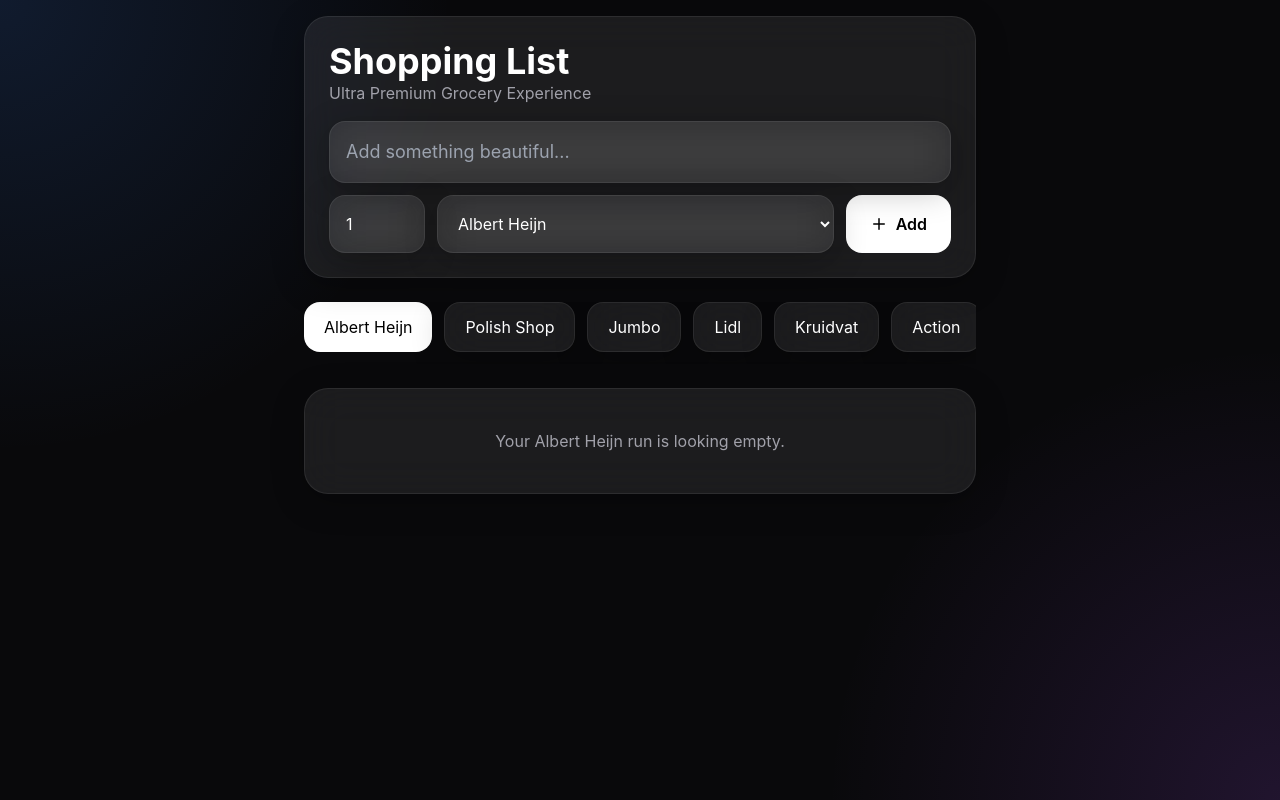
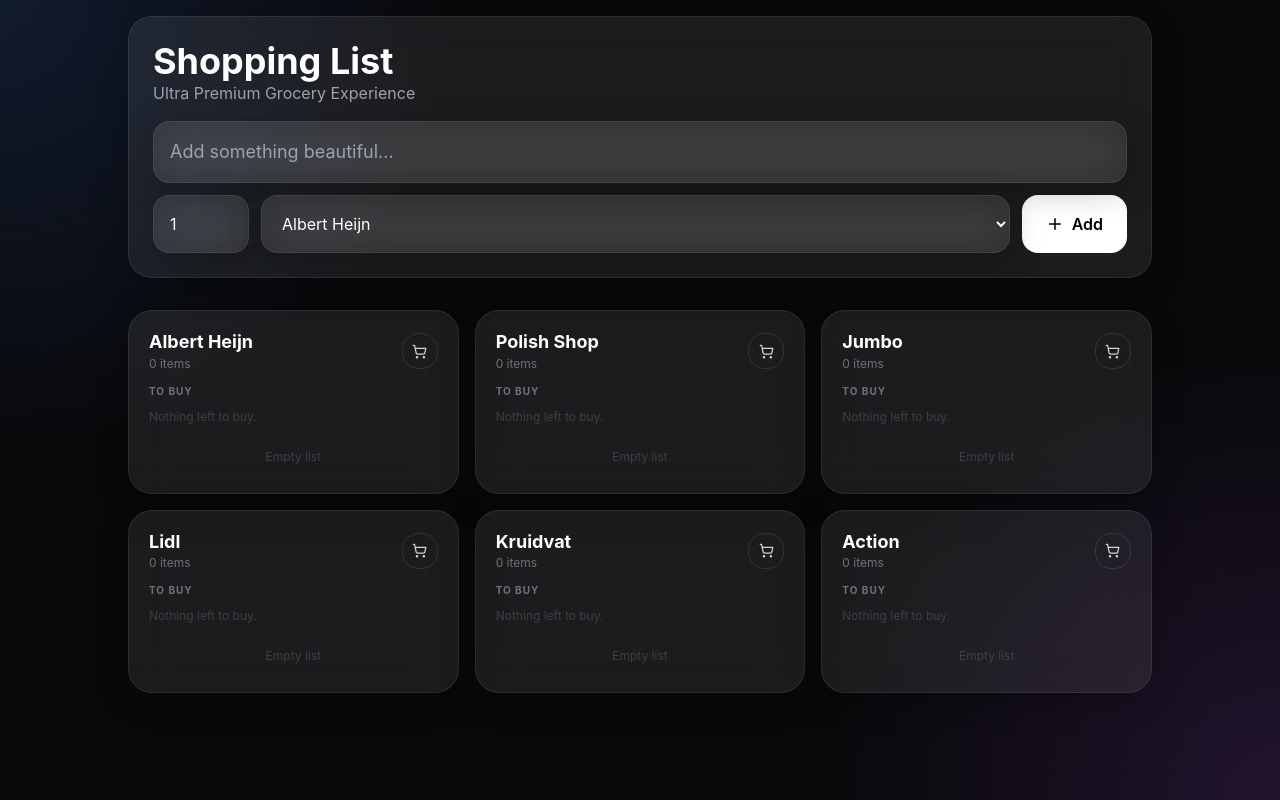
Before and after one commit to lucianpopa18/shopping-list-app, a React (Vite) app: page / in a window 1280 px wide. Built offline with nearby package versions, Linux system fonts and the light colour scheme.

Commit message:
Feature: vertical store cards grid (3/row), To Buy / Bought sections with layout animations

```diff
--- a/src/App.jsx
+++ b/src/App.jsx
@@ -1,7 +1,7 @@
 
 import { useState, useEffect } from 'react'
-import { motion } from 'framer-motion'
-import { Plus, Trash2, Check } from 'lucide-react'
+import { motion, AnimatePresence } from 'framer-motion'
+import { Plus, Trash2, Check, ShoppingCart } from 'lucide-react'
 
 const stores = [
   'Albert Heijn',
@@ -12,15 +12,126 @@ const stores = [
   'Action'
 ]
 
+function ItemRow({ item, storeName, onToggle, onDelete, bought }) {
+  return (
+    <motion.div
+      layout
+      layoutId={`item-${item.id}`}
+      initial={{ opacity: 0, scale: 0.95 }}
+      animate={{ opacity: bought ? 0.45 : 1, scale: 1 }}
+      exit={{ opacity: 0, scale: 0.9, transition: { duration: 0.15 } }}
+      transition={{ type: 'spring', stiffness: 400, damping: 30 }}
+      className="flex items-center justify-between py-2 border-b border-white/5 last:border-0"
+    >
+      <div className="flex items-center gap-3 min-w-0">
+        <motion.button
+          whileTap={{ scale: 0.82 }}
+          onClick={() => onToggle(storeName, item.id)}
+          className={`flex-shrink-0 w-6 h-6 rounded-full flex items-center justify-center transition-all ${
+            bought
+              ? 'bg-emerald-400 border-emerald-400'
+              : 'border border-white/30 hover:border-white/70'
+          }`}
+        >
+          {bought && <Check size={12} className="text-black" strokeWidth={3} />}
+        </motion.button>
+        <div className={`min-w-0 ${bought ? 'line-through' : ''}`}>
+          <div className="text-sm font-medium truncate">{item.name}</div>
+          <div className="text-xs text-zinc-500">Qty: {item.qty}</div>
+        </div>
+      </div>
+      <motion.button
+        whileTap={{ scale: 0.82 }}
+        onClick={() => onDelete(storeName, item.id)}
+        className="flex-shrink-0 ml-2 opacity-25 hover:opacity-80 transition-opacity"
+      >
+        <Trash2 size={13} />
+      </motion.button>
+    </motion.div>
+  )
+}
+
+function StoreCard({ storeName, items, onToggle, onDelete }) {
+  const toBuy  = items.filter(i => !i.completed)
+  const bought = items.filter(i => i.completed)
+
+  return (
+    <motion.div layout className="glass rounded-3xl p-5 flex flex-col gap-3 h-full">
+      {/* Card header */}
+      <div className="flex items-center justify-between">
+        <div>
+          <h2 className="text-lg font-bold leading-tight">{storeName}</h2>
+          <p className="text-xs text-zinc-500 mt-0.5">
+            {items.length} item{items.length !== 1 ? 's' : ''}
+            {bought.length > 0 && ` · ${bought.length} done`}
+          </p>
+        </div>
+        <div className="w-9 h-9 rounded-2xl bg-white/8 border border-white/10 flex items-center justify-center">
+          <ShoppingCart size={15} className="text-zinc-300" />
+        </div>
+      </div>
+
+      {/* To Buy */}
+      {(toBuy.length > 0 || items.length === 0) && (
+        <div>
+          <p className="text-[10px] font-bold text-zinc-500 uppercase tracking-widest mb-1.5">
+            To Buy
+          </p>
+          {toBuy.length === 0 ? (
+            <p className="text-xs text-zinc-700 py-1">Nothing left to buy.</p>
+          ) : (
+            <AnimatePresence initial={false}>
+              {toBuy.map(item => (
+                <ItemRow
+                  key={item.id}
+                  item={item}
+                  storeName={storeName}
+                  onToggle={onToggle}
+                  onDelete={onDelete}
+                  bought={false}
+                />
+              ))}
+            </AnimatePresence>
+          )}
+        </div>
+      )}
+
+      {/* Empty state */}
+      {items.length === 0 && (
+        <p className="text-xs text-zinc-700 text-center py-2">Empty list</p>
+      )}
+
+      {/* Bought */}
+      {bought.length > 0 && (
+        <div className="mt-1 pt-3 border-t border-white/5">
+          <p className="text-[10px] font-bold text-zinc-600 uppercase tracking-widest mb-1.5">
+            Bought
+          </p>
+          <AnimatePresence initial={false}>
+            {bought.map(item => (
+              <ItemRow
+                key={item.id}
+                item={item}
+                storeName={storeName}
+                onToggle={onToggle}
+                onDelete={onDelete}
+                bought={true}
+              />
+            ))}
+          </AnimatePresence>
+        </div>
+      )}
+    </motion.div>
+  )
+}
+
 export default function App() {
   const [lists, setLists] = useState(() => {
     return JSON.parse(localStorage.getItem('premium-shopping')) || {}
   })
-
-  const [item, setItem] = useState('')
-  const [qty, setQty] = useState(1)
+  const [item, setItem]   = useState('')
+  const [qty, setQty]     = useState(1)
   const [store, setStore] = useState(stores[0])
-  const [activeStore, setActiveStore] = useState(stores[0])
 
   useEffect(() => {
     localStorage.setItem('premium-shopping', JSON.stringify(lists))
@@ -28,56 +139,45 @@ export default function App() {
 
   const addItem = () => {
     if (!item.trim()) return
-
-    const newItem = {
-      id: Date.now(),
-      name: item,
-      qty,
-      completed: false
-    }
-
+    const newItem = { id: Date.now(), name: item, qty, completed: false }
     setLists(prev => ({
       ...prev,
       [store]: [...(prev[store] || []), newItem]
     }))
-
     setItem('')
     setQty(1)
   }
 
-  const toggleItem = id => {
+  const toggleItem = (storeName, id) => {
     setLists(prev => ({
       ...prev,
-      [activeStore]: prev[activeStore].map(i =>
+      [storeName]: prev[storeName].map(i =>
         i.id === id ? { ...i, completed: !i.completed } : i
       )
     }))
   }
 
-  const deleteItem = id => {
+  const deleteItem = (storeName, id) => {
     setLists(prev => ({
       ...prev,
-      [activeStore]: prev[activeStore].filter(i => i.id !== id)
+      [storeName]: prev[storeName].filter(i => i.id !== id)
     }))
   }
 
-  const currentItems = lists[activeStore] || []
-
   return (
     <div className="min-h-screen p-4">
-      <div className="max-w-2xl mx-auto">
+      <div className="max-w-5xl mx-auto">
 
+        {/* Sticky add-item card */}
         <motion.div
           initial={{ opacity: 0, y: -20 }}
           animate={{ opacity: 1, y: 0 }}
-          className="glass rounded-3xl p-6 sticky top-4 z-10 mb-6"
+          className="glass rounded-3xl p-6 sticky top-4 z-10 mb-8"
         >
           <div className="flex items-center justify-between mb-4">
             <div>
               <h1 className="text-4xl font-bold">Shopping List</h1>
-              <p className="text-zinc-400">
-                Ultra Premium Grocery Experience
-              </p>
+              <p className="text-zinc-400">Ultra Premium Grocery Experience</p>
             </div>
           </div>
 
@@ -89,7 +189,6 @@ export default function App() {
               placeholder="Add something beautiful..."
               className="glass rounded-2xl p-4 outline-none text-lg"
             />
-
             <div className="flex gap-3">
               <input
                 type="number"
@@ -98,7 +197,6 @@ export default function App() {
                 onChange={e => setQty(Number(e.target.value))}
                 className="glass rounded-2xl p-4 w-24 outline-none"
               />
-
               <select
                 value={store}
                 onChange={e => setStore(e.target.value)}
@@ -108,7 +206,6 @@ export default function App() {
                   <option key={s} className="text-black">{s}</option>
                 ))}
               </select>
-
               <motion.button
                 whileTap={{ scale: 0.92 }}
                 whileHover={{ scale: 1.04 }}
@@ -122,65 +219,25 @@ export default function App() {
           </div>
         </motion.div>
 
-        <div className="flex gap-3 overflow-auto pb-3 mb-6">
-          {stores.map(s => (
-            <motion.button
-              whileTap={{ scale: 0.95 }}
+        {/* Store cards — 3 per row */}
+        <div className="grid grid-cols-3 gap-4">
+          {stores.map((s, index) => (
+            <motion.div
               key={s}
-              onClick={() => setActiveStore(s)}
-              className={`px-5 py-3 rounded-2xl whitespace-nowrap transition-all ${
-                activeStore === s
-                  ? 'bg-white text-black'
-                  : 'glass'
-              }`}
+              initial={{ opacity: 0, y: 24 }}
+              animate={{ opacity: 1, y: 0 }}
+              transition={{ delay: index * 0.07, type: 'spring', stiffness: 300, damping: 28 }}
             >
-              {s}
-            </motion.button>
+              <StoreCard
+                storeName={s}
+                items={lists[s] || []}
+                onToggle={toggleItem}
+                onDelete={deleteItem}
+              />
+            </motion.div>
           ))}
         </div>
 
-        <div className="space-y-4">
-          {currentItems.length === 0 ? (
-            <div className="glass rounded-3xl p-10 text-center text-zinc-400">
-              Your {activeStore} run is looking empty.
-            </div>
-          ) : (
-            currentItems.map((i, index) => (
-              <motion.div
-                key={i.id}
-                initial={{ opacity: 0, y: 20 }}
-                animate={{ opacity: 1, y: 0 }}
-                transition={{ delay: index * 0.05 }}
-                className="glass rounded-3xl p-5 flex items-center justify-between"
-              >
-                <div className="flex items-center gap-4">
-                  <button
-                    onClick={() => toggleItem(i.id)}
-                    className={`w-7 h-7 rounded-full border flex items-center justify-center ${
-                      i.completed ? 'bg-green-400 text-black' : ''
-                    }`}
-                  >
-                    {i.completed && <Check size={16} />}
-                  </button>
-
-                  <div className={i.completed ? 'line-through opacity-50' : ''}>
-                    <div className="text-lg font-medium">{i.name}</div>
-                    <div className="text-sm text-zinc-400">
-                      Quantity: {i.qty}
-                    </div>
-                  </div>
-                </div>
-
-                <button
-                  onClick={() => deleteItem(i.id)}
-                  className="opacity-70 hover:opacity-100 transition"
-                >
-                  <Trash2 size={18} />
-                </button>
-              </motion.div>
-            ))
-          )}
-        </div>
       </div>
     </div>
   )
```
